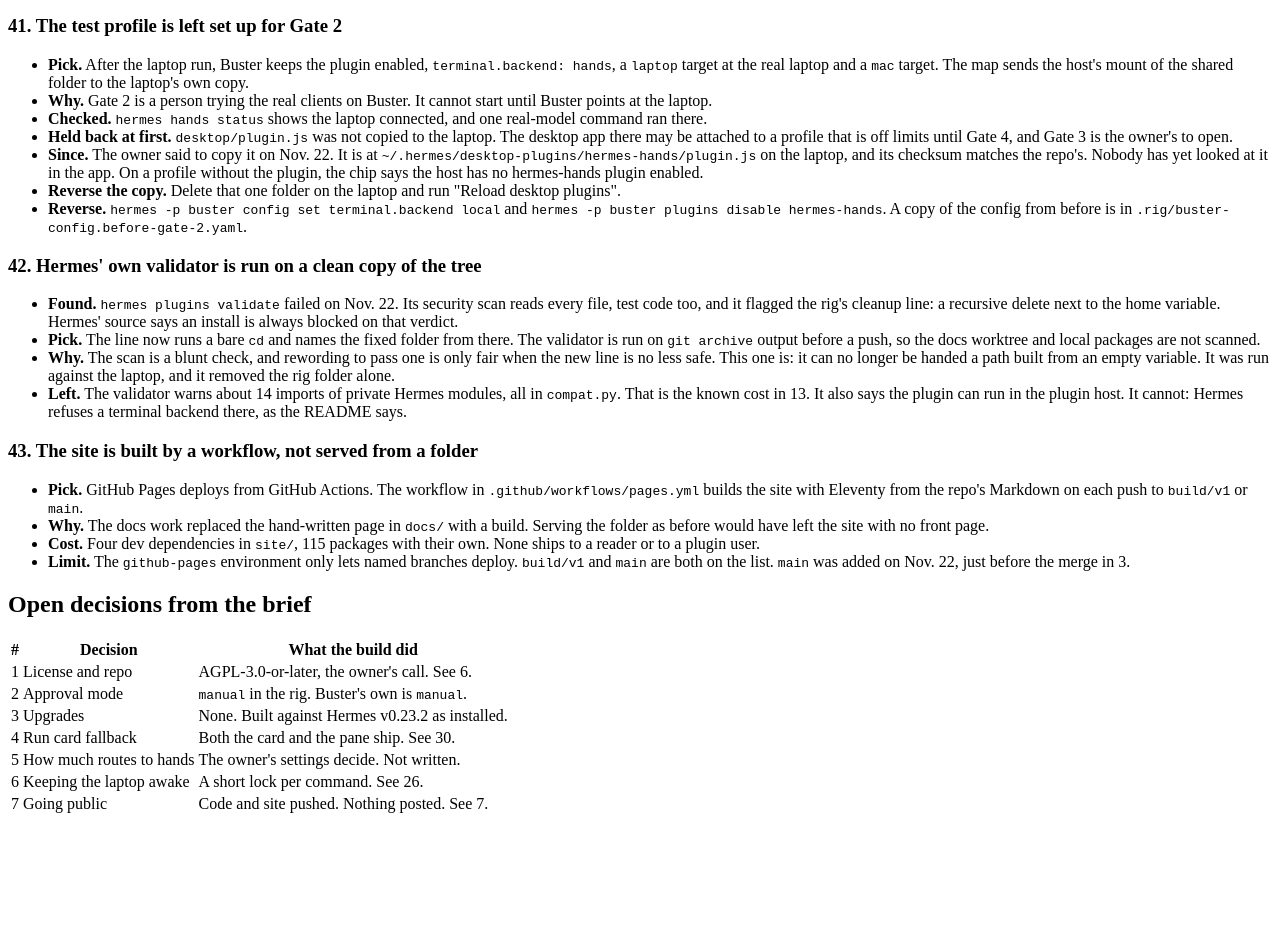
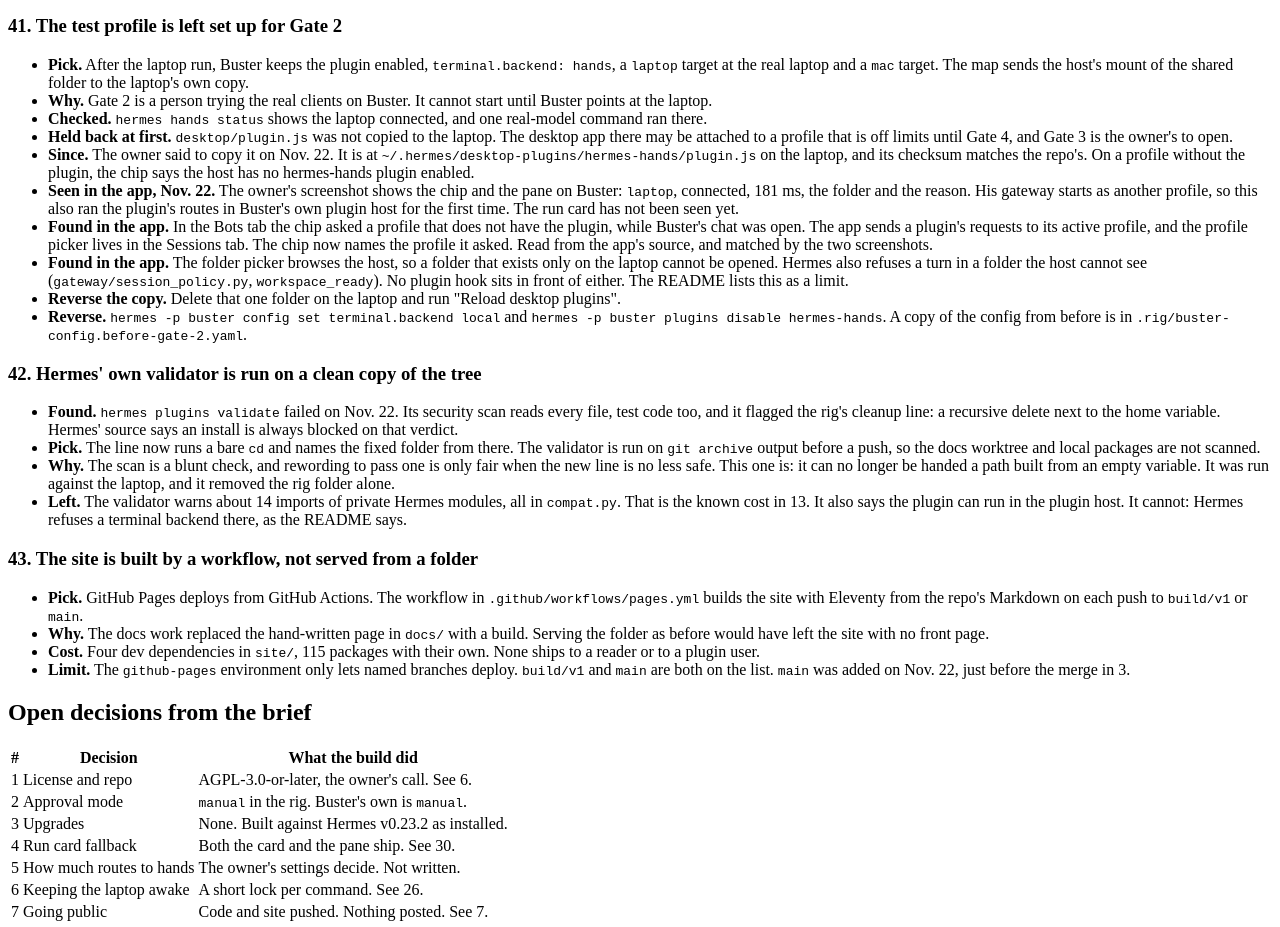
Before and after one commit to saxby-tools/hermes-onsite, an Eleventy site: page DECISIONS.md in a window 1280 px wide. Shown: the part 5236-6163 px from the top of the page. Before the commit the page ends 6060 px from the top, so only its background shows below. Built offline with nearby package versions, Linux system fonts and the light colour scheme; Eleventy itself is replaced by a stand-in of ours; files that its build step writes are made by us from their sources.

Commit message:
docs(decisions): log what the real desktop app showed
The first look at the plugin in the real app passed for the chip and the pane and turned up two limits. The log should hold the evidence and where each limit comes from.

Co-Authored-By: Claude Fable 5.2 <noreply@anthropic.com>

```diff
--- a/DECISIONS.md
+++ b/DECISIONS.md
@@ -420,9 +420,24 @@ Written Nov. 22, 2026, against Hermes v0.23.2.
   off limits until Gate 4, and Gate 3 is the owner's to open.
 - **Since.** The owner said to copy it on Nov. 22. It is at
   `~/.hermes/desktop-plugins/hermes-hands/plugin.js` on the laptop,
-  and its checksum matches the repo's. Nobody has yet looked at it
-  in the app. On a profile without the plugin, the chip says the
-  host has no hermes-hands plugin enabled.
+  and its checksum matches the repo's. On a profile without the
+  plugin, the chip says the host has no hermes-hands plugin enabled.
+- **Seen in the app, Nov. 22.** The owner's screenshot shows the
+  chip and the pane on Buster: `laptop`, connected, 181 ms, the
+  folder and the reason. His gateway starts as another profile, so
+  this also ran the plugin's routes in Buster's own plugin host for
+  the first time. The run card has not been seen yet.
+- **Found in the app.** In the Bots tab the chip asked a profile
+  that does not have the plugin, while Buster's chat was open. The
+  app sends a plugin's requests to its active profile, and the
+  profile picker lives in the Sessions tab. The chip now names the
+  profile it asked. Read from the app's source, and matched by the
+  two screenshots.
+- **Found in the app.** The folder picker browses the host, so a
+  folder that exists only on the laptop cannot be opened. Hermes
+  also refuses a turn in a folder the host cannot see
+  (`gateway/session_policy.py`, `workspace_ready`). No plugin hook
+  sits in front of either. The README lists this as a limit.
 - **Reverse the copy.** Delete that one folder on the laptop and
   run "Reload desktop plugins".
 - **Reverse.** `hermes -p buster config set terminal.backend local`
```
